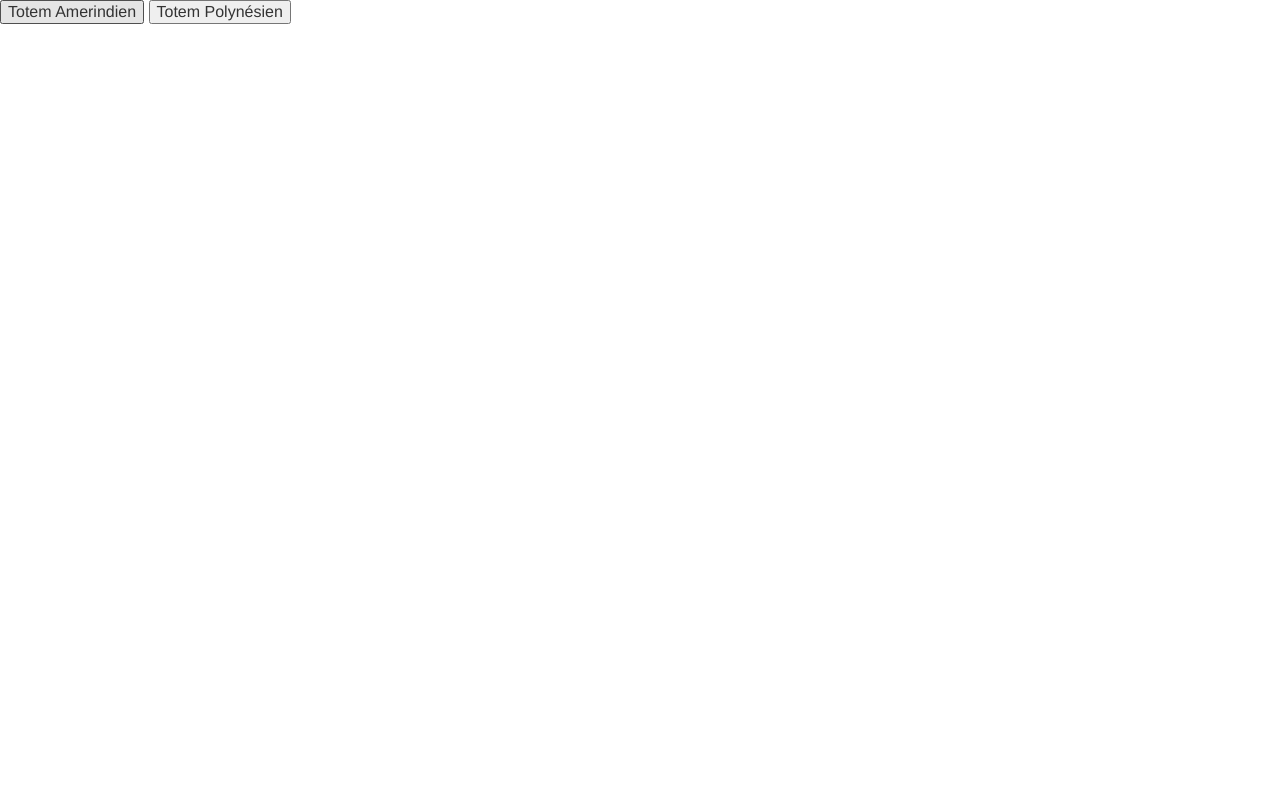
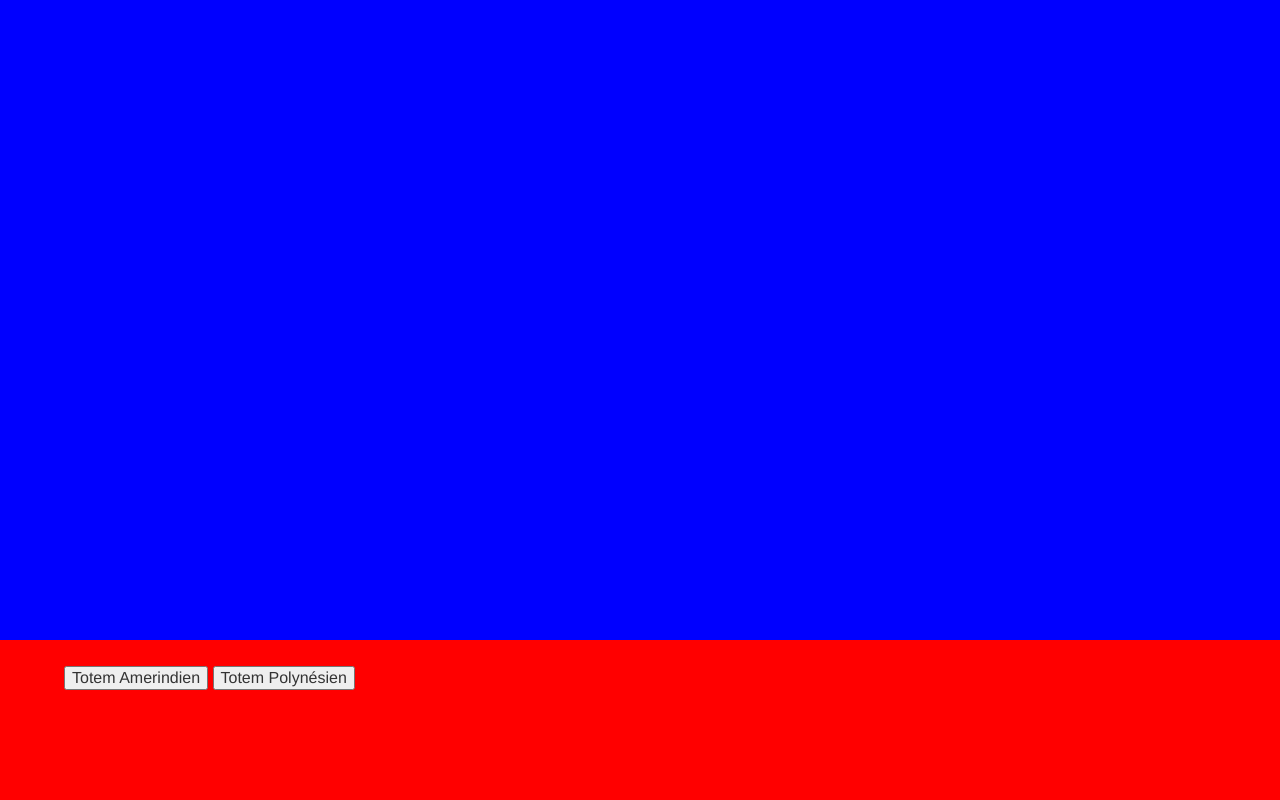
Before and after one commit to Luckypon/WebJam, a plain HTML site: page index.html in a window 1280 px wide. Drawn offline with Linux system fonts and the light colour scheme.

Commit message:
Debut de la mise en page

```diff
--- a/css/style.scss
+++ b/css/style.scss
@@ -5,13 +5,28 @@ $positionX: 0;
 body {
 	font: 100% $font-stack;
 	color: $primary-color;
+	height:100%;
+	width:100%;
 }
 
-.container{
-	width:1280px;
+section{
+	width:100%;
 	margin:auto;
-	position: relative;
-	min-height:2rem;
+	position: absolute;
+	padding:2% 5% 0% 5%;
+	box-sizing:border-box;
+
+
+	&#canvas{
+		background: blue;
+		height:80%;
+	}
+
+	&#questions{
+		bottom:0;
+		background: red;
+		height:20%;
+	}
 }
 
 .calque{
--- a/index.html
+++ b/index.html
@@ -28,7 +28,18 @@
   <!-- Primary Page Layout
   –––––––––––––––––––––––––––––––––––––––––––––––––– -->
 
-  <div class="container">
+  <section id="canvas">
+    <div id="totem" class="calque">
+      <img src="img/noImage.jpg" alt="totem">
+    </div>
+
+    <div id="vegetation" class="calque">
+      <img src="img/noImage.jpg" alt="vegetation">
+    </div>
+  </section>
+
+
+  <section id="questions">
     <div class="question" data-value="totem">
       <button data-value="A">Totem Amerindien</button>
       <button data-value="P">Totem Polynésien</button>
@@ -38,21 +49,10 @@
       <button data-value="A">Vegetation Amerindien</button>
       <button data-value="P">Vegetation Polynésien</button>
     </div>
-  </div>
+  </section>
 
 
 
-  <div class="container">
-
-    <div id="totem" class="calque">
-      <img src="img/noImage.jpg" alt="totem">
-    </div>
-
-    <div id="vegetation" class="calque">
-      <img src="img/noImage.jpg" alt="vegetation">
-    </div>
-
-  </div>
 
   <!-- JAVASCRIPT
   –––––––––––––––––––––––––––––––––––––––––––––––––– -->
```
Also changed, not shown: css/style.css, 1 other file.
